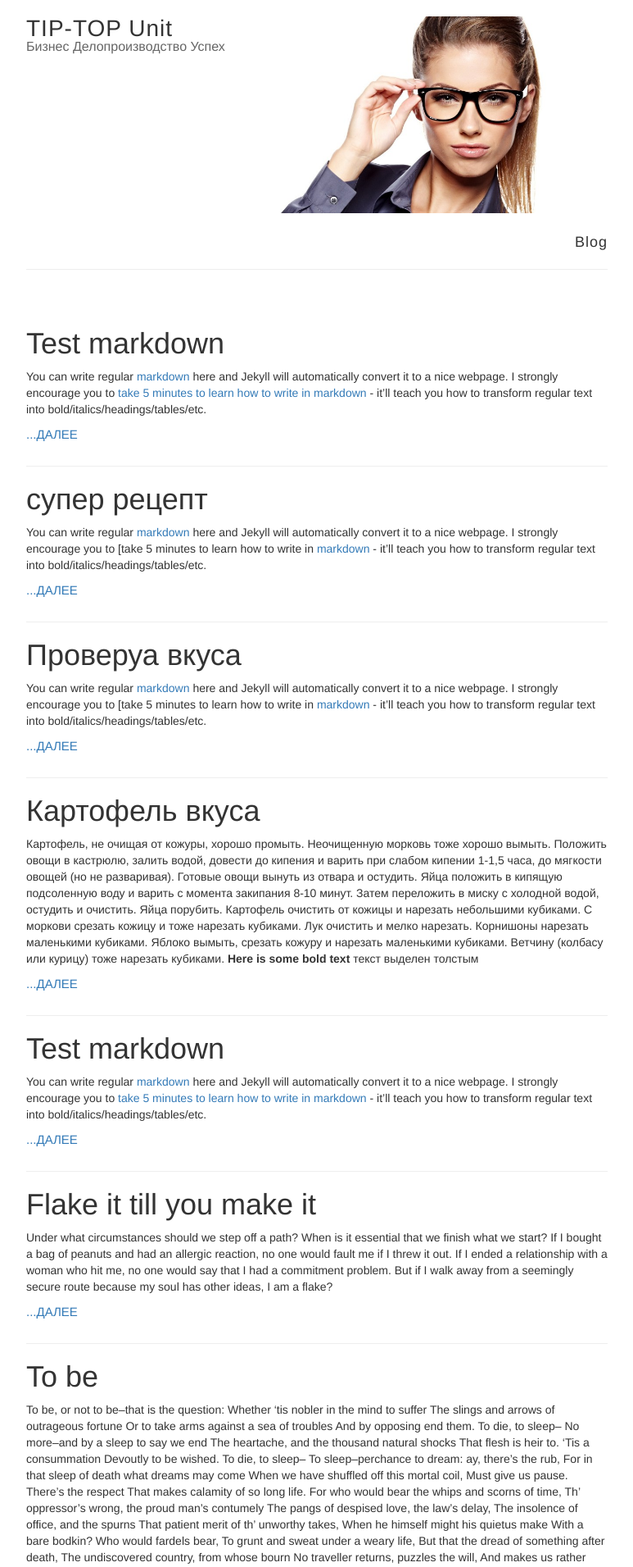
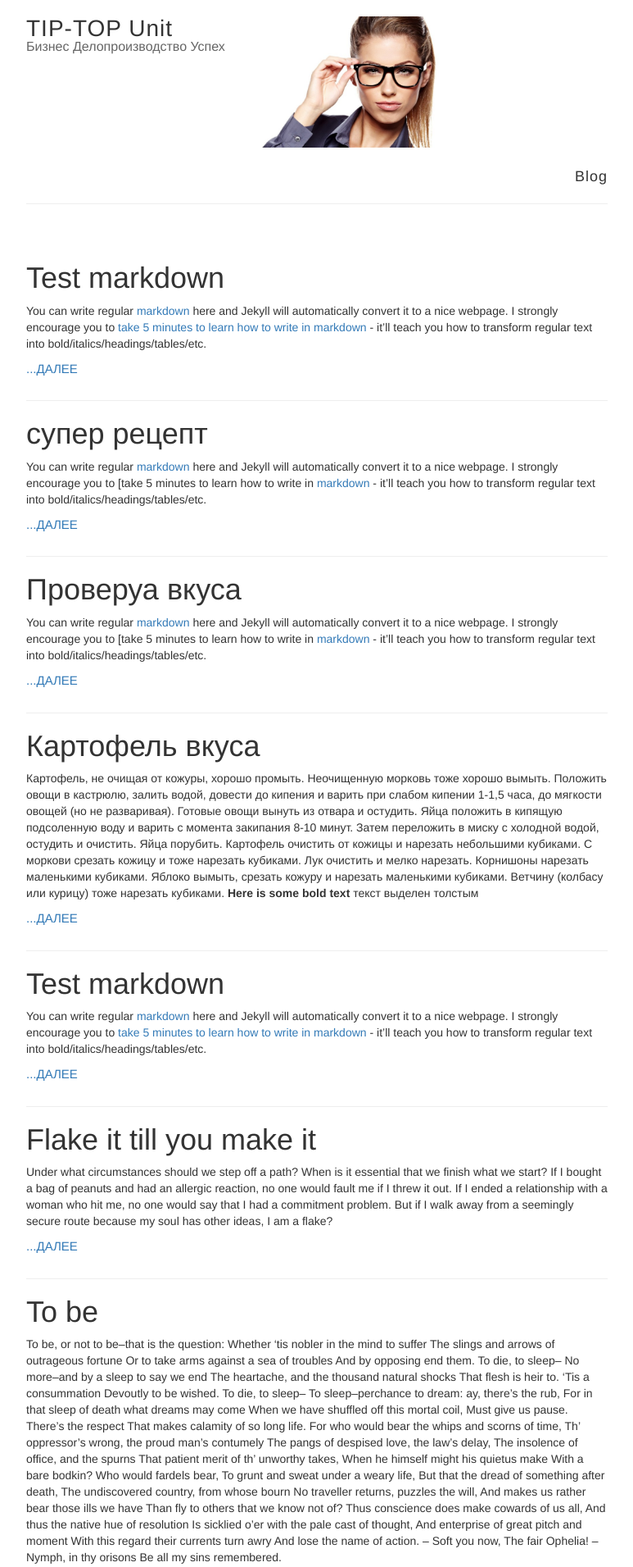
Before and after one commit to tiptopunit/morsel, a Jekyll site: the page built from index.html, in a window 1280 px wide. Shown: the top 1911 px of the page at 82% size, without its empty margins (253-1026 px from the left). Built offline with Jekyll 4.4.1, drawn with Linux system fonts in a browser that asks for light colours.

Commit message:
Update default.html

```diff
--- a/_layouts/default.html
+++ b/_layouts/default.html
@@ -27,7 +27,7 @@
             <p class="site-description">{{ site.description }}</p>
           </div>
       <!--    <a href="{{ site.baseurl }}/" class="site-avatar" src="{{ site.znak }}" /></a> -->
-          <img src="http://tiptopunit.github.io/morsel/img/kpl8.jpg" style="height: 60%; width: 60%; display: block;" data-src="{{ site.baseurl }}/js/holder.js/100px320/thumb">
+          <img src="http://tiptopunit.github.io/morsel/img/kpl8.jpg" style="height: 40%; width: 40%; display: block;" data-src="{{ site.baseurl }}/js/holder.js/100px320/thumb">
 
           <nav>
             <a href="{{ site.baseurl }}/index.html">Blog</a>
```
